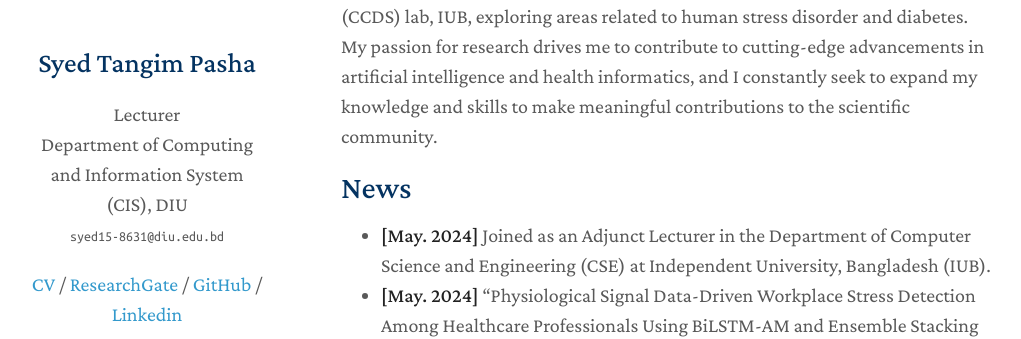
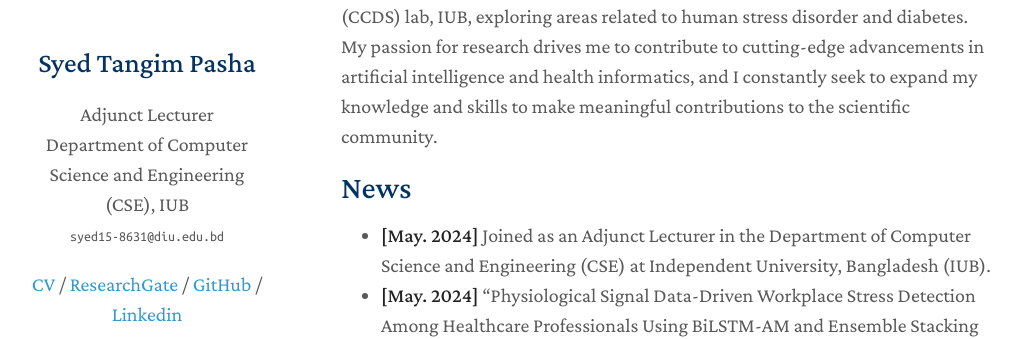
Before and after one commit to Syed-Tangim-Pasha/syed-tangim-pasha.github.io, a Jekyll site: the page built from index.md, in a window 1280 px wide. Shown: the part 311-650 px from the top of the page, without its empty margins (129-1150 px from the left). Built offline with Jekyll 4.4.1, drawn with Linux system fonts in a browser that asks for light colours; nearby versions of some CDN libraries; a style sheet for code colours, icons or effects is not loaded; our own code applies the rules of GitHub Pages for plain Markdown files.

Commit message:
Update _config.yml

```diff
--- a/_config.yml
+++ b/_config.yml
@@ -1,10 +1,10 @@
 title: Syed Tangim Pasha
-position:  Lecturer
-title_name: Dept. CIS, DIU
-affiliation: Department of Computing and Information System (CIS), DIU
+position:  Adjunct Lecturer
+title_name: Dept. CSE, IUB
+affiliation: Department of Computer Science and Engineering (CSE), IUB
 email: syed15-8631@diu.edu.bd
 
-keywords: cis, ml, Syed Tangim Pasha, diu
+keywords: cse, ml, dl, Syed Tangim Pasha, iub
 description: Syed Tangim Pasha
 canonical: https://www.linkedin.com/in/syed-tangim-pasha-243ba4149/
 
```
